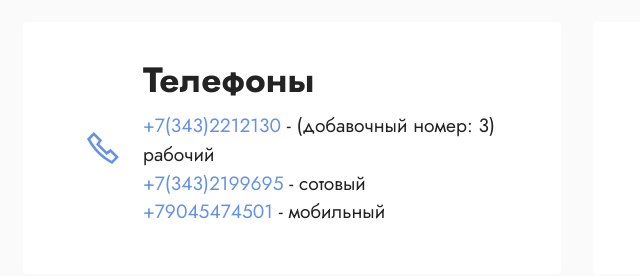
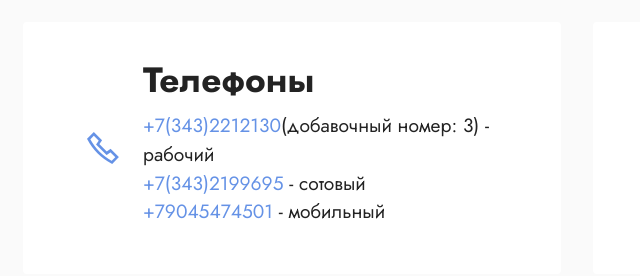
Before and after one commit to lapsha38/urapp, a plain HTML site: page index.html in a window 1280 px wide. Shown: the part 1087-1363 px from the top of the page, 63-703 px from the left. Drawn offline with Linux system fonts and the light colour scheme; files whose address does not match are found by name.

Commit message:
Update index.html

```diff
--- a/index.html
+++ b/index.html
@@ -140,7 +140,7 @@
                         <h6 class="card-title mbr-fonts-style mb-1 display-5">
                             <strong>Телефоны</strong></h6>
                         <p class="mbr-text mbr-fonts-style display-7">
-                            <a href="tel:+7(343)2212130" class="text-primary">+7(343)2212130</a> - (добавочный номер: 3) рабочий<br><a href="tel:+7(343)2199695" class="text-primary">+7(343)2199695</a> - сотовый<br><a href="tel:+79045474501" class="text-primary">+79045474501</a> - мобильный<br></p>
+                            <a href="tel:+7(343)2212130" class="text-primary">+7(343)2212130</a>(добавочный номер: 3) - рабочий<br><a href="tel:+7(343)2199695" class="text-primary">+7(343)2199695</a> - сотовый<br><a href="tel:+79045474501" class="text-primary">+79045474501</a> - мобильный<br></p>
                     </div>
                 </div>
             </div>
```
